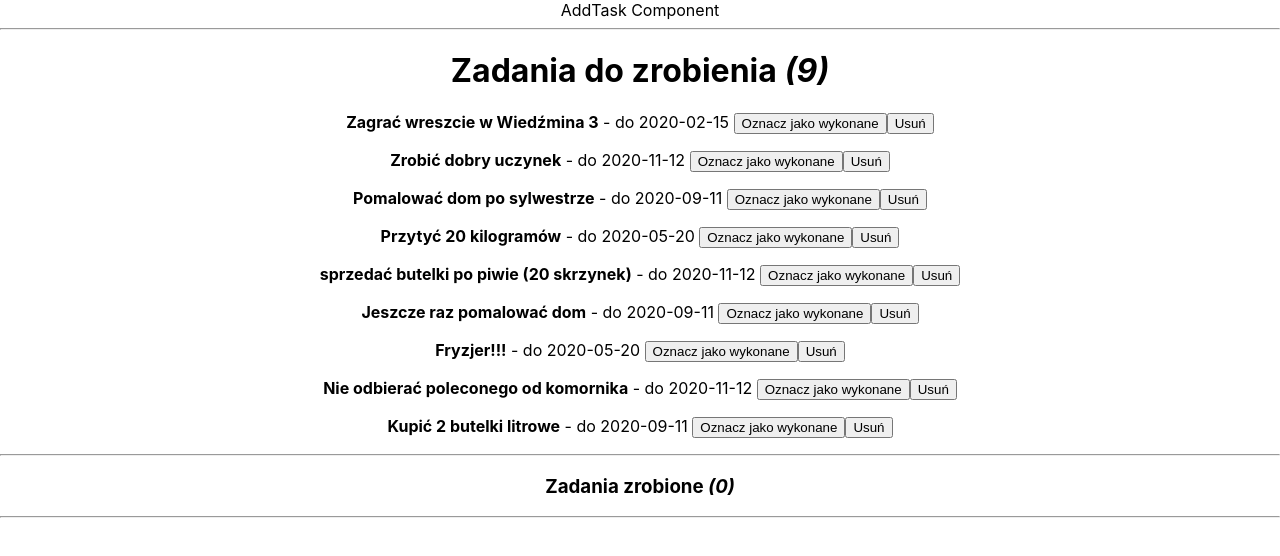
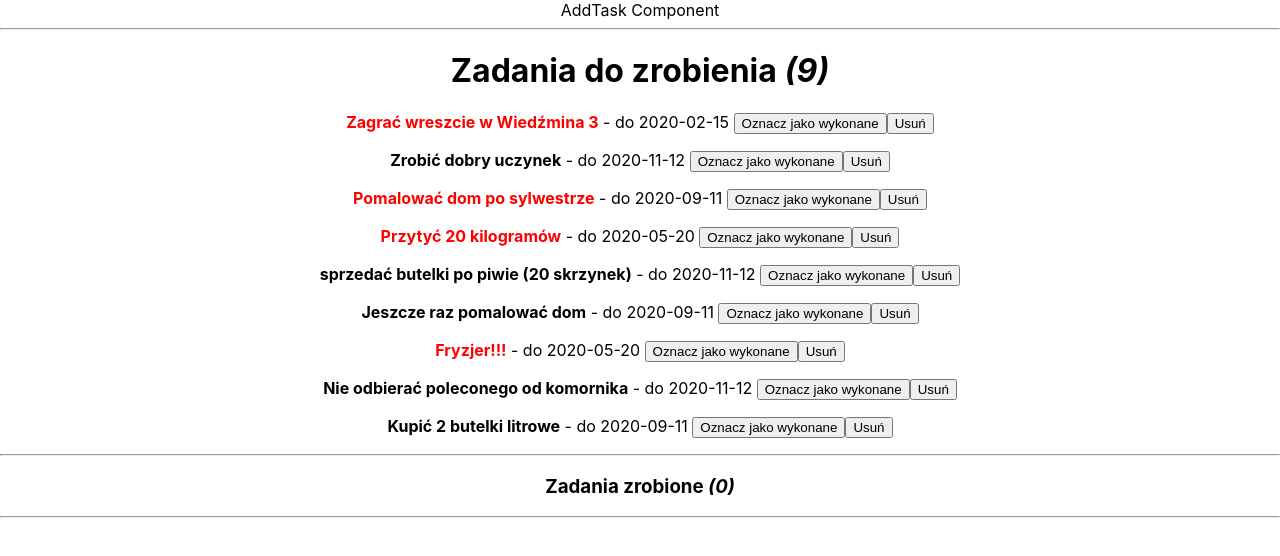
Before and after one commit to GrzegorzChmiel/Samuraj-Programowania, a React (Create React App) app: page / in a window 1280 px wide. Shown: the top 556 px of the page. Built offline with nearby package versions, Linux system fonts and the light colour scheme.

Commit message:
S9 L95 Zakończenie

```diff
--- a/src/Components/App.js
+++ b/src/Components/App.js
@@ -8,7 +8,7 @@ class App extends React.Component {
       tasks: [
          { id: 0, text: "Zagrać wreszcie w Wiedźmina 3", date: "2020-02-15", important: true, active: true, finishDate: null },
          { id: 1, text: "Zrobić dobry uczynek", date: "2020-11-12", important: false, active: true, finishDate: null },
-         { id: 2, text: "Pomalować dom po sylwestrze", date: "2020-09-11", important: false, active: true, finishDate: null },
+         { id: 2, text: "Pomalować dom po sylwestrze", date: "2020-09-11", important: true, active: true, finishDate: null },
          { id: 3, text: "Przytyć 20 kilogramów", date: "2020-05-20", important: true, active: true, finishDate: null },
          { id: 4, text: "sprzedać butelki po piwie (20 skrzynek)", date: "2020-11-12", important: false, active: true, finishDate: null },
          { id: 5, text: "Jeszcze raz pomalować dom", date: "2020-09-11", important: false, active: true, finishDate: null },
--- a/src/Components/Task.js
+++ b/src/Components/Task.js
@@ -3,17 +3,38 @@ import React from "react";
 const Task = props => {
    const { id, text, date, important, active, finishDate } = props.task;
    const { makeDoneHandler, makeDeleteHandler } = props;
-   return (
-      <>
+
+   const importantStyle = { color: "red" };
+   const finishDateString = new Date(finishDate).toLocaleDateString();
+
+   const activePart = (
       <div>
          <p>
-               <strong>{text}</strong> - do <span>{date} </span>
+            <font style={important ? importantStyle : null}>
+               <strong>{text}</strong>
+            </font>{" "}
+            - do <span>{date} </span>
             <button onClickCapture={() => makeDoneHandler(id)}>Oznacz jako wykonane</button>
             <button onClick={() => makeDeleteHandler(id)}>Usuń</button>
          </p>
       </div>
-      </>
    );
+   const inactivePart = (
+      <div>
+         <p>
+            <strong>{text}</strong> - (planowana data wykonania: {date})
+            <br />- rzeczywista data wykonania: {finishDateString}
+         </p>
+      </div>
+   );
+   let renderPart;
+   if (active) {
+      renderPart = activePart;
+   } else {
+      renderPart = inactivePart;
+   }
+
+   return <>{renderPart}</>;
 };
 
 export default Task;
```
Lines whose indentation alone changed are shown as unchanged.
